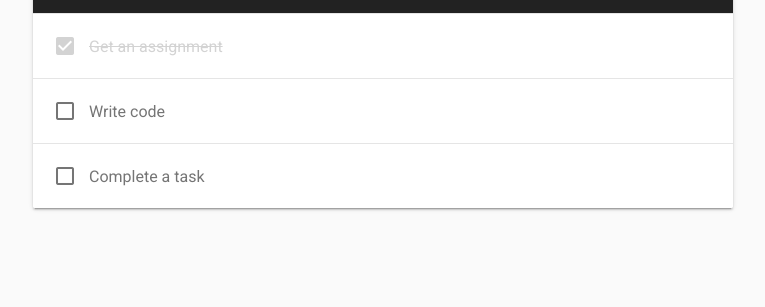
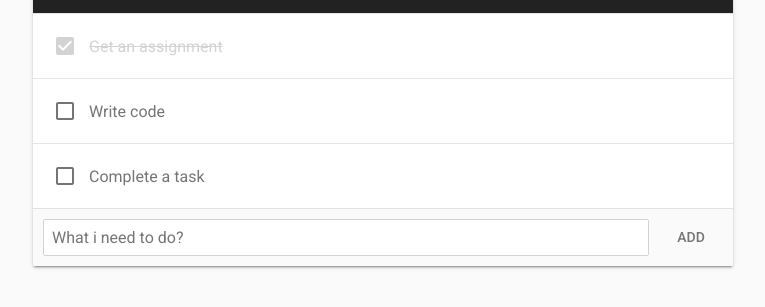
Before and after one commit to xrrrx1/react-task, a React app: page / in a window 1280 px wide. Shown: the part 127-434 px from the top of the page, without its empty margins (257-1022 px from the left). Built offline with nearby package versions, Linux system fonts and the light colour scheme.

Commit message:
add tasks func

```diff
--- a/src/components/App.js
+++ b/src/components/App.js
@@ -3,6 +3,7 @@ import {render, findDOMNode} from 'react-dom'
 import PropTypes from 'prop-types'
 import Header from "./Header";
 import Todo from "./Todo";
+import Form from "./Form";
 
 class App extends Component {
     static propTypes = {
@@ -22,7 +23,9 @@ class App extends Component {
         const {title, completed} = this.props;
         return (
             <main>
+
                 <Header title={title}/>
+
                 <section className="todo-list">
                     {this.state.todos.map(todo => <Todo
                         key={todo.id}
@@ -32,6 +35,8 @@ class App extends Component {
                         onStatusChange={this.handleStatusChange}
                         onDelete={this.handleDelete}/>)}
                 </section>
+
+                <Form onAdd={this.handleAdd}/>
             </main>
         )
     }
@@ -59,6 +64,26 @@ class App extends Component {
         });
 
     };
+
+    handleAdd = (title) => {
+        let todo = {
+            id: this.nextId(),
+            title,
+            completed: false
+        };
+
+        let todos = [...this.state.todos, todo];
+
+        this.setState({
+            todos
+        });
+
+    };
+
+    nextId = () => {
+        this._nextId = this._nextId || 4;
+        return this._nextId++;
+    };
 }
 
 export default App
--- a/src/components/Button.js
+++ b/src/components/Button.js
@@ -6,15 +6,19 @@ class Button extends Component {
     static propTypes = {
         icon: PropTypes.string,
         className: PropTypes.string,
-        onClick: PropTypes.func
+        onClick: PropTypes.func,
+        children: PropTypes.node
     };
 
     render() {
-        const {icon, className, onClick} = this.props;
+        const {icon, className, onClick, children} = this.props;
 
         return (
-            <button className={className} onClick={onClick}>
-                <i className={'material-icons'}>{icon}</i>
+            <button className={className} onClick={onClick} {...this.props}>
+                {
+                    icon ? <i className={'material-icons'}>{icon}</i> :
+                        children
+                }
             </button>
         )
     }
--- /dev/null
+++ b/src/components/Form.js
@@ -0,0 +1,49 @@
+import React, {Component, PureComponent, Fragment} from 'react'
+import {render, findDOMNode} from 'react-dom'
+import PropTypes from 'prop-types'
+import Button from "./Button";
+
+class Form extends Component {
+    static propTypes = {
+        onAdd: PropTypes.func.isRequired
+    };
+
+    state = {
+        title: ''
+    };
+
+    render() {
+        const {title} = this.state;
+
+        return (
+            <form className="todo-form" onSubmit={this.handleSubmit}>
+                <input type="text" value={title} placeholder={'What i need to do?'} onChange={this.handleChange}/>
+                <Button type={'submit'}>Add</Button>
+            </form>
+        )
+    }
+
+    handleSubmit = (e) => {
+        e.preventDefault();
+        let title = this.state.title;
+
+        if (title) {
+            this.props.onAdd(title);
+            this.setState({
+                title: ''
+            });
+
+        }
+    };
+
+    handleChange = (e) => {
+        let title = e.target.value;
+
+        this.setState({
+            title
+        });
+
+    };
+}
+
+export default Form
--- a/styles/main.sass
+++ b/styles/main.sass
@@ -117,3 +117,20 @@ header h1
 
 .todo:hover button:not(.checkbox)
   opacity: 1
+
+.todo-form
+  display: flex
+  background-color: #FAFAFA
+  border-top: 1px solid rgba(0,0,0,.1)
+  padding: 10px
+
+.todo-form input
+  flex: 1
+  outline: none
+  transition: all .2s
+
+.todo-form input:focus
+  border: 1px solid #00d8ff
+
+.todo-form button
+  margin-left: 10px
```
